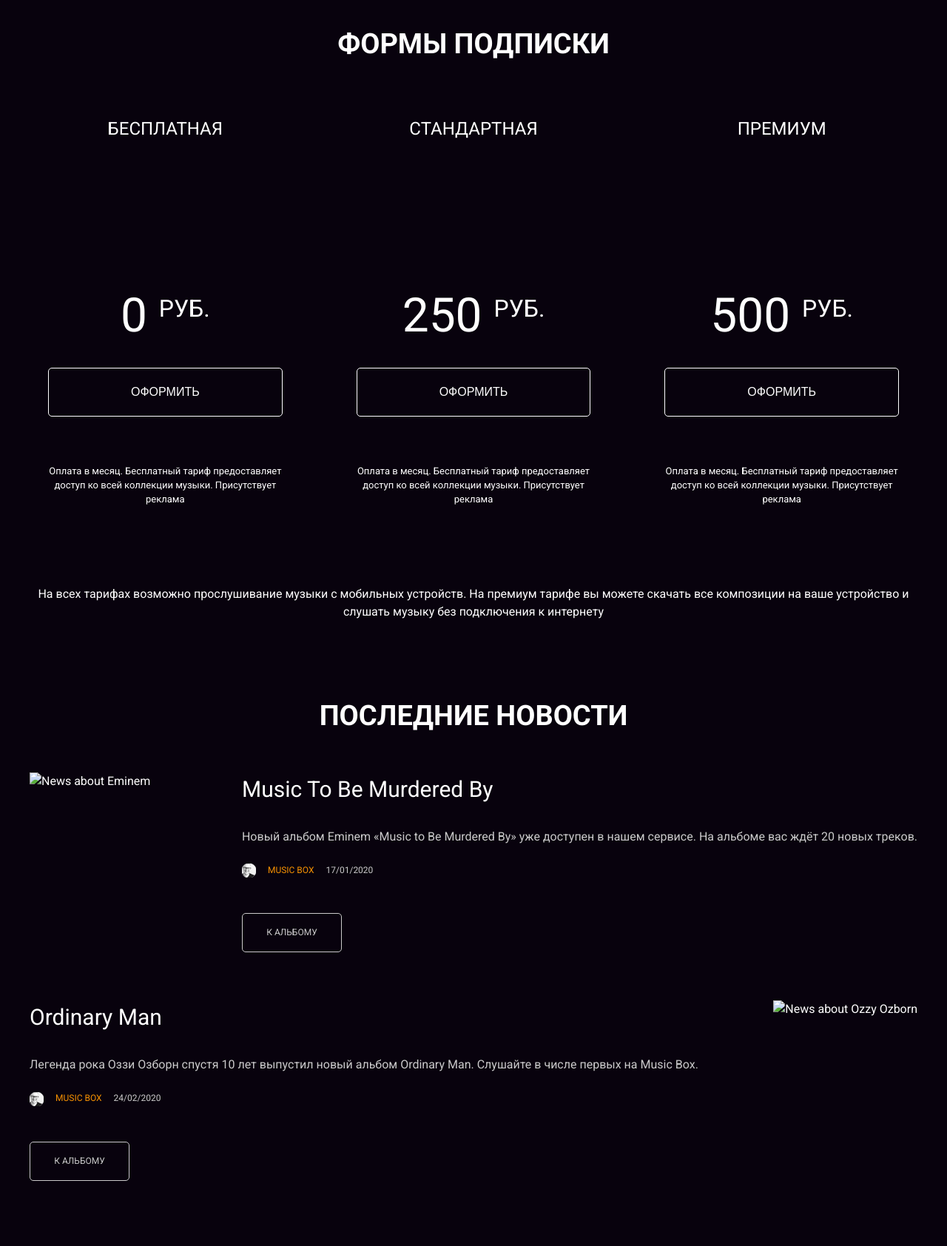
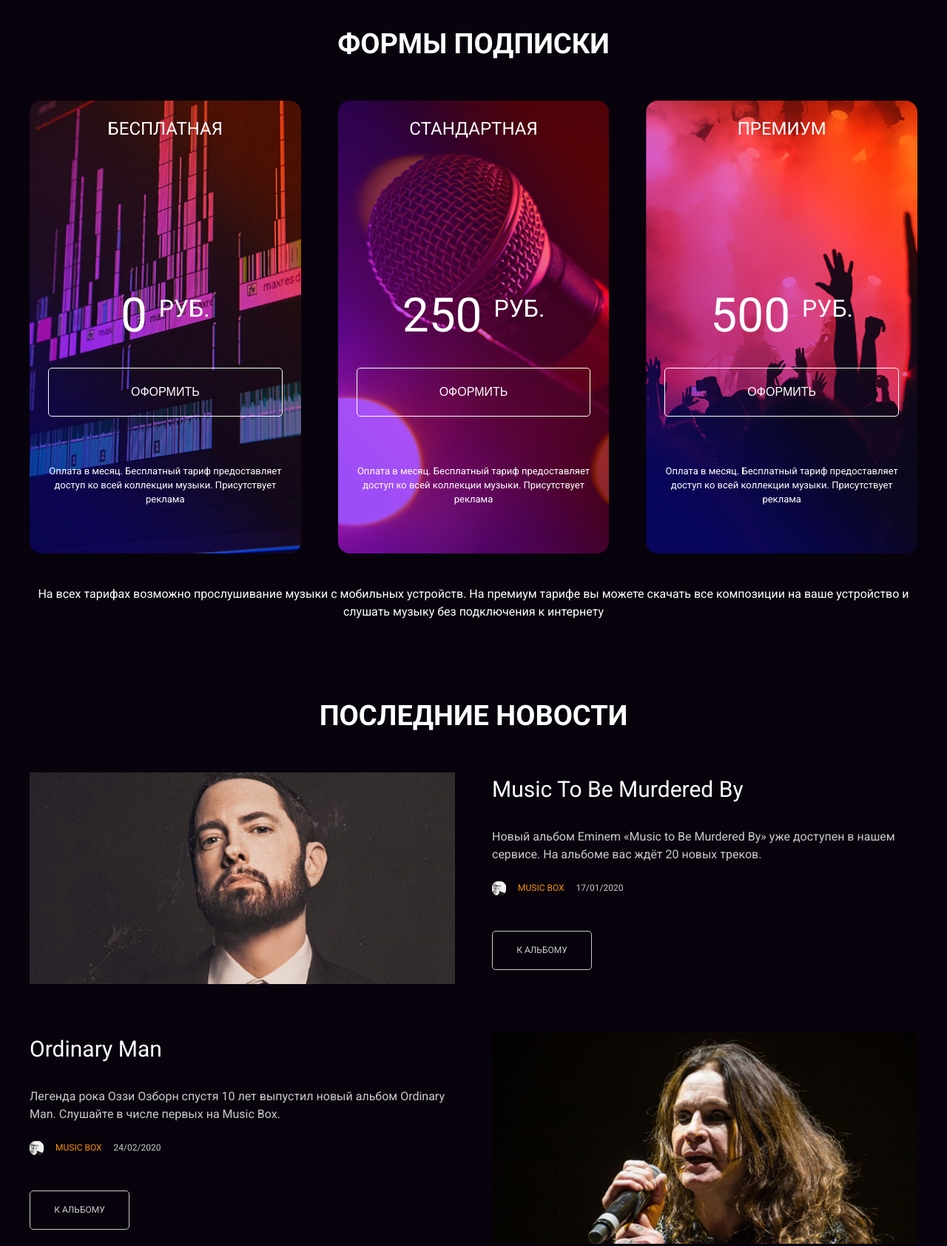
Before and after one commit to Loresina/LayoutMusucBox, a website: page src/index.html in a window 1280 px wide. Shown: the part 820-2504 px from the top of the page at 74% size. Drawn offline with Linux system fonts and the light colour scheme; the site is published under a folder, as on GitHub Pages, so addresses that start at the root find nothing.

Commit message:
fix: images path

```diff
--- a/src/index.html
+++ b/src/index.html
@@ -132,7 +132,7 @@
 
           <div class="news__items">
             <article class="news-item">
-              <img src="/src/img/news-eminem.png" alt="News about Eminem" />
+              <img src="./img/news-eminem.png" alt="News about Eminem" />
 
               <div class="news-item__body">
                 <h3>Music to Be Murdered By</h3>
@@ -166,7 +166,7 @@
                 <a href="#" class="news-item__link">К альбому</a>
               </div>
 
-              <img src="/src/img/news-ozzy.png" alt="News about Ozzy Ozborn" />
+              <img src="./img/news-ozzy.png" alt="News about Ozzy Ozborn" />
             </article>
           </div>
         </section>
--- a/src/styles/scss/sections/_artistSection.scss
+++ b/src/styles/scss/sections/_artistSection.scss
@@ -1,6 +1,6 @@
 .artist {
     width: 100%;
-    background-image: url('/src/img/banner-artist1.png');
+    background-image: url('../img/banner-artist1.png');
     background-position: center;
     background-size: cover;
 }
--- a/src/styles/scss/sections/_descriptionSection.scss
+++ b/src/styles/scss/sections/_descriptionSection.scss
@@ -1,6 +1,6 @@
 .description {
     width: 100%;
-    background-image: url('/src/img/banner.png');
+    background-image: url('../img/banner.png');
     background-position: center;
     background-size: cover;
 }
--- a/src/styles/scss/sections/_pricesSection.scss
+++ b/src/styles/scss/sections/_pricesSection.scss
@@ -34,19 +34,19 @@
 }
 
 .bg-free {
-    background-image: url('/src/img/bgFree.png');
+    background-image: url('../img/bgFree.png');
     background-position: center;
     background-size: cover;
 }
 
 .bg-standart {
-    background-image: url('/src/img/bgStandart.png');
+    background-image: url('../img/bgStandart.png');
     background-position: center;
     background-size: cover;
 }
 
 .bg-premium {
-    background-image: url('/src/img/bgPremium.png');
+    background-image: url('../img/bgPremium.png');
     background-position: center;
     background-size: cover;
 }
```
Also changed, not shown: src/styles/styles.css.
